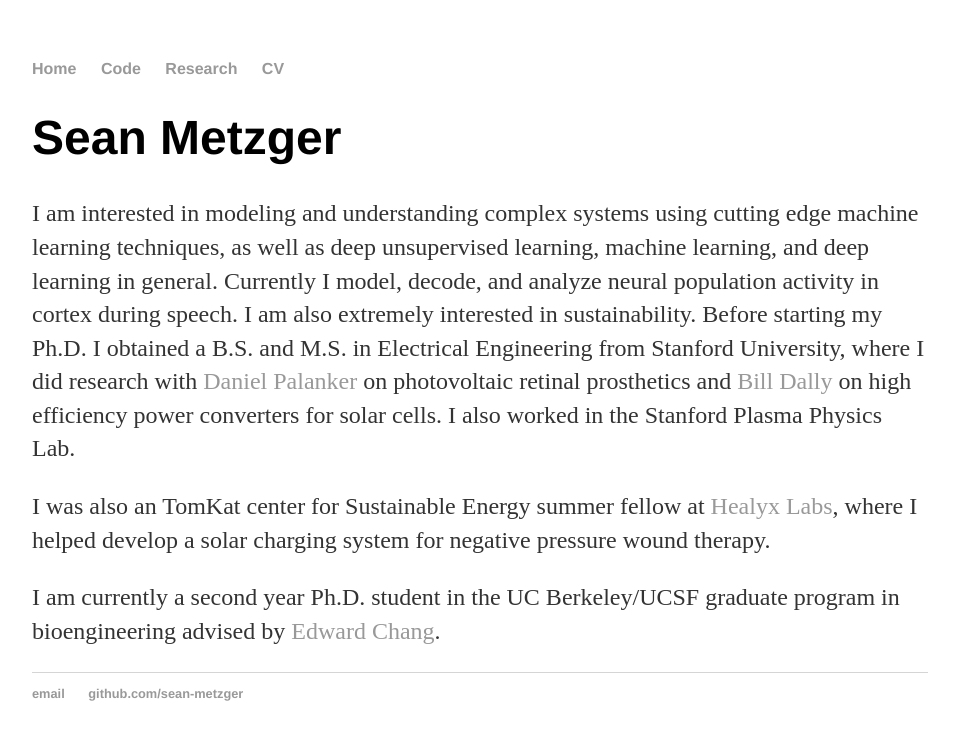
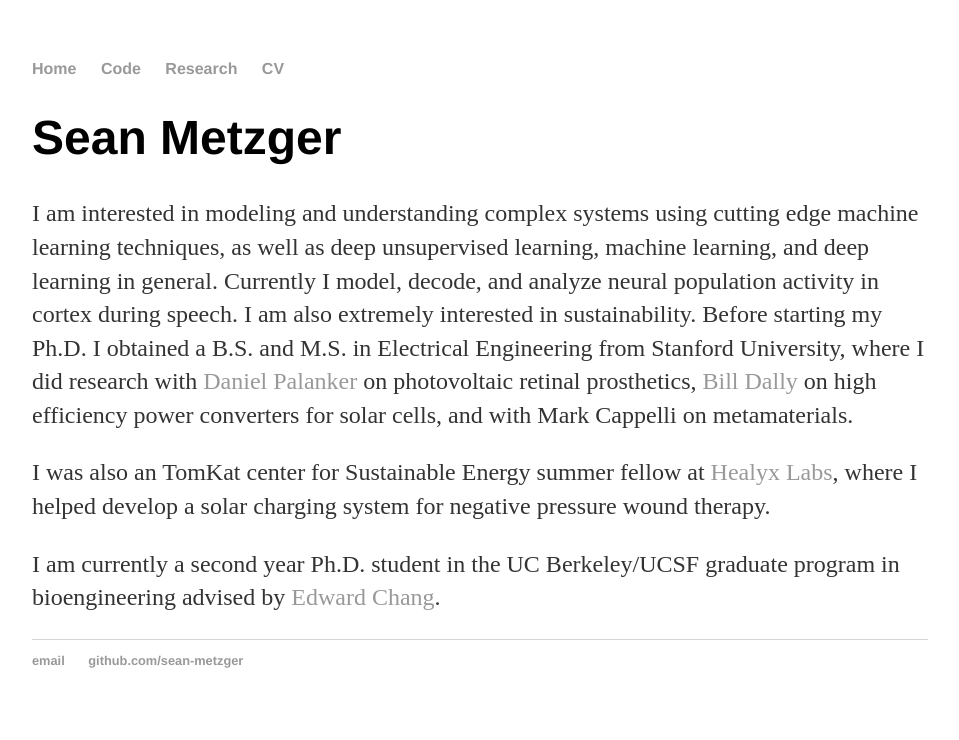
Before and after one commit to sean-metzger/sean-metzger.github.io, a Jekyll site: the page built from index.html, in a window 1280 px wide. Shown: the top 740 px of the page, without its empty margins (160-1119 px from the left). Built offline with Jekyll 4.4.1, drawn with Linux system fonts in a browser that asks for light colours.

Commit message:
Update index.html

```diff
--- a/index.html
+++ b/index.html
@@ -7,8 +7,7 @@ title: Sean Metzger
 	<h1>Sean Metzger</h1>
 
 		<p>I am interested in modeling and understanding complex systems using cutting edge machine learning techniques, as well as deep unsupervised learning, machine learning, and deep learning in general. Currently I model, decode, and analyze neural population activity in cortex during speech. I am also extremely interested in sustainability. Before starting my Ph.D. I obtained a B.S.
-			and M.S. in Electrical Engineering from Stanford University, where I did research with <a href="https://web.stanford.edu/~palanker/lab/">Daniel Palanker</a> on photovoltaic retinal prosthetics and <a href="https://profiles.stanford.edu/william-dally">Bill Dally</a> on high efficiency power converters for solar cells. I also worked in the Stanford Plasma Physics Lab.</p>
-
+			and M.S. in Electrical Engineering from Stanford University, where I did research with <a href="https://web.stanford.edu/~palanker/lab/">Daniel Palanker</a> on photovoltaic retinal prosthetics, <a href="https://profiles.stanford.edu/william-dally">Bill Dally</a> on high efficiency power converters for solar cells, and with Mark Cappelli on metamaterials.</p>
 		<p> I was also an TomKat center for Sustainable Energy summer fellow at <a href="https://www.healyxlabs.com/">Healyx Labs</a>, where I helped develop a solar charging system for negative pressure wound therapy.</p>
 		<p>I am currently a second year Ph.D. student in the UC Berkeley/UCSF graduate program in bioengineering advised by <a href="http://changlab.ucsf.edu/">Edward Chang</a>.</p>
 
```
